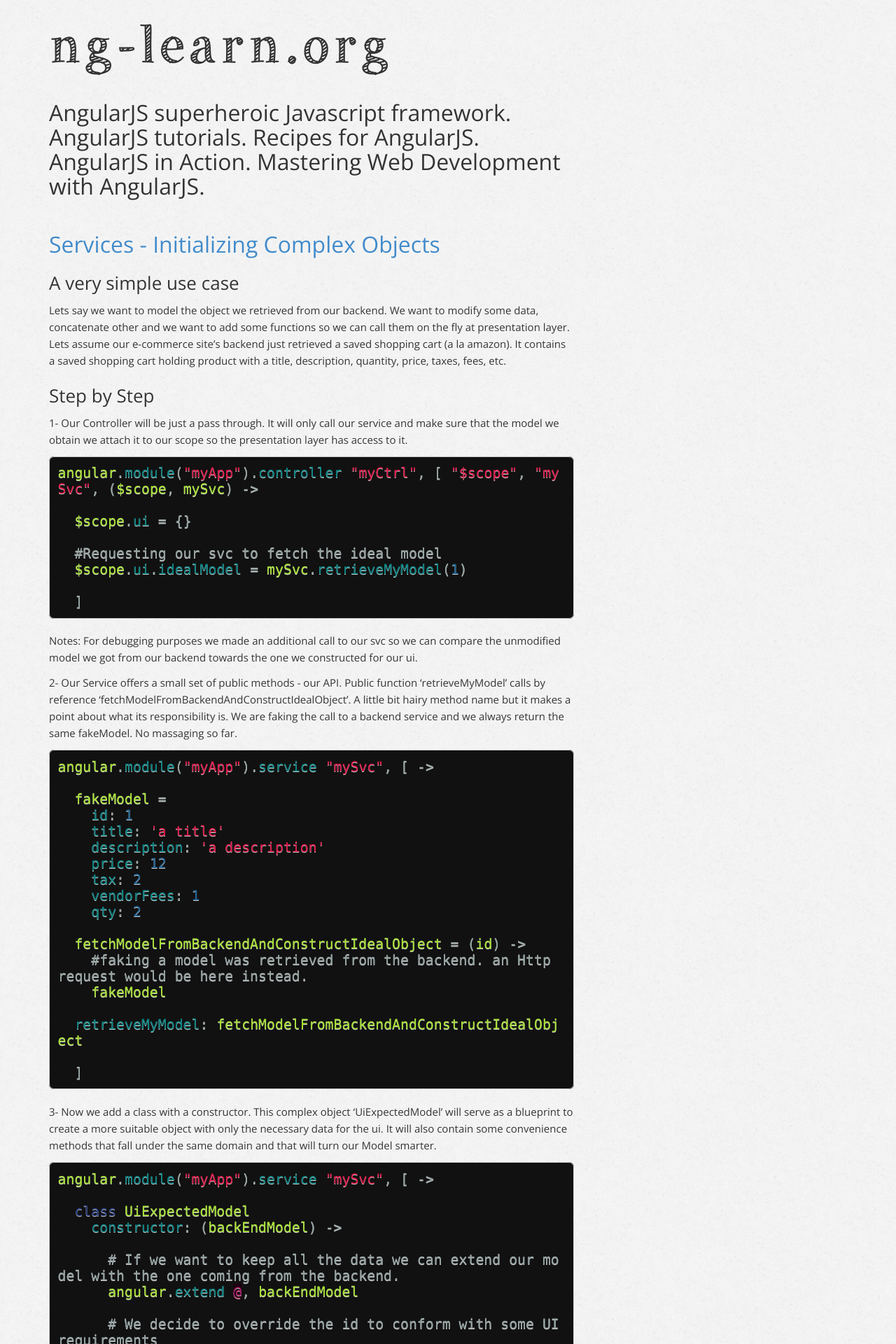
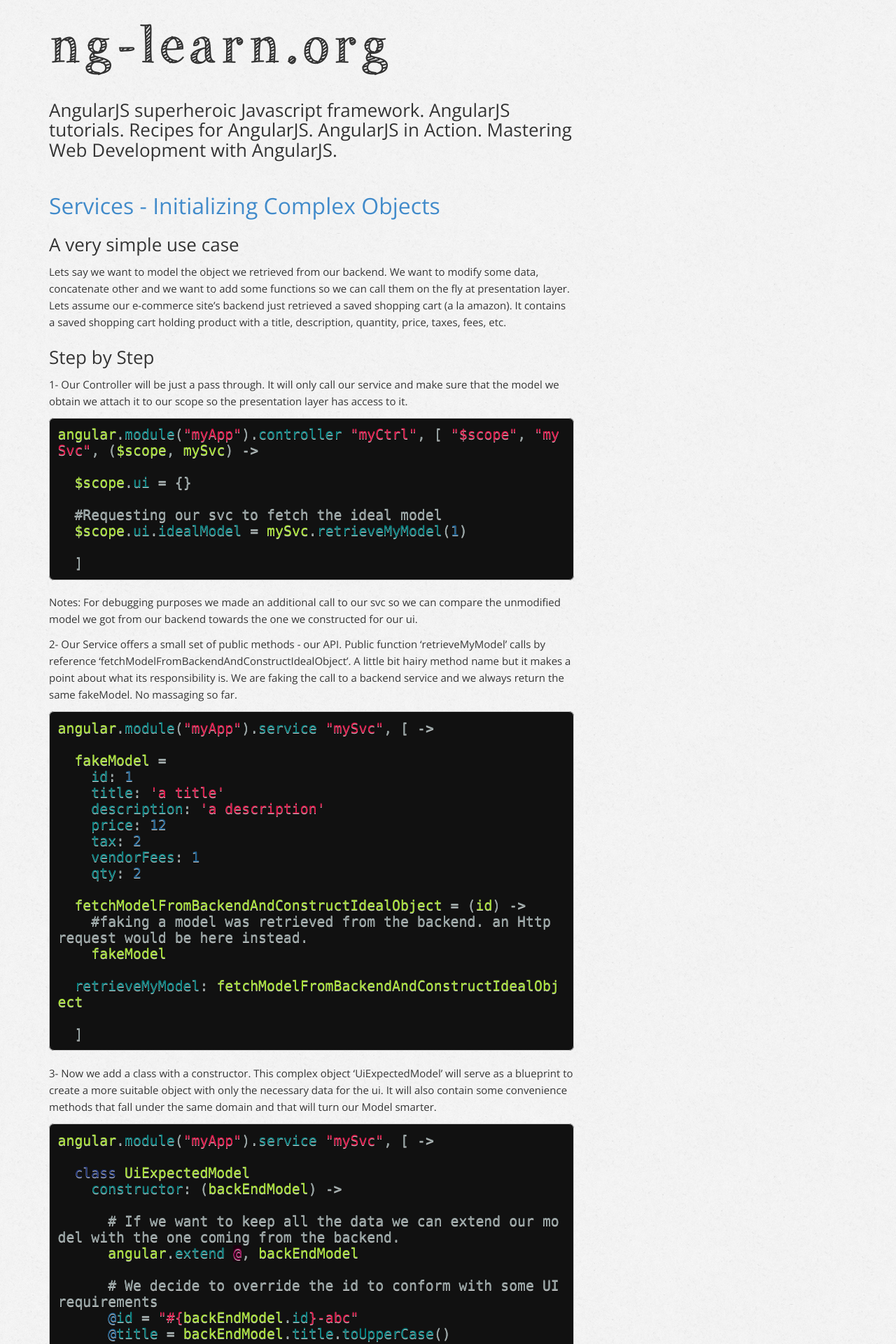
Before and after one commit to ng-learn-org/ng-learn-org.github.io, a Jekyll site: the page built from index.html, in a window 1280 px wide. Shown: the top 1920 px of the page at 70% size. Built offline with Jekyll 4.4.1, drawn with Linux system fonts in a browser that asks for light colours; Markdown is read by kramdown in place of the engine named in the settings; the list of posts is cut into pages by our own code; comment, search, counter and statistics services are not loaded.

Commit message:
seo: added subtittle

```diff
--- a/index.html
+++ b/index.html
@@ -3,7 +3,7 @@ layout: default
 title: Blog
 ---
 
-<h2>AngularJS superheroic Javascript framework. AngularJS tutorials. Recipes for AngularJS. AngularJS in Action. Mastering Web Development with AngularJS.</h2>
+<h3>AngularJS superheroic Javascript framework. AngularJS tutorials. Recipes for AngularJS. AngularJS in Action. Mastering Web Development with AngularJS.</h3>
 
 {% for post in paginator.posts %}
 
```
